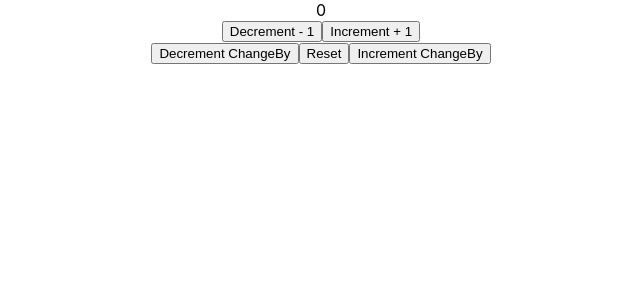
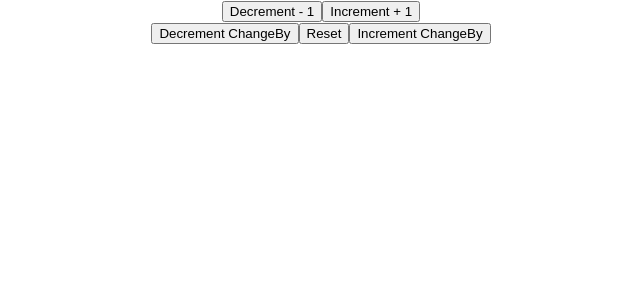
Before and after one commit to ahuggins/react-state-exp, a React (Create React App) app: page / in a window 1280 px wide. Shown: the top 300 px of the page, without its empty margins (319-959 px from the left). Built offline with nearby package versions, Linux system fonts and the light colour scheme.

Commit message:
update how store is configured

```diff
--- a/src/store.js
+++ b/src/store.js
@@ -1,9 +1,15 @@
-import { createStore } from 'redux'
-import { composeWithDevTools } from 'redux-devtools-extension';
-import counterReducer from './redux/counter';
+import { configureStore } from '@reduxjs/toolkit';
+import counterReducer from './redux/counter'
 
 
-let store = createStore(counterReducer, composeWithDevTools());
+
+let store = configureStore({
+    devTools: true,
+    reducer: {
+        counter: counterReducer,
+    }
+})
+
 
 
 export default store;
```
